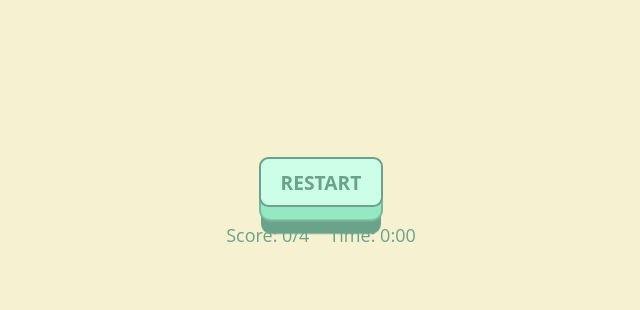
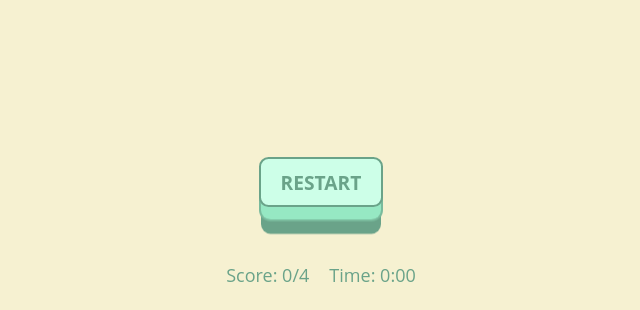
Before and after one commit to mssrisupang/WhereisKhaopod, a plain HTML site: page index.html in a window 1280 px wide. Shown: the top 310 px of the page, without its empty margins (319-959 px from the left). Drawn offline with Linux system fonts and the light colour scheme.

Commit message:
Update style.css

```diff
--- a/style.css
+++ b/style.css
@@ -44,7 +44,7 @@ body {
 
 /* Container for score and timer text on the second row */
 .control-text {
-  margin-bottom: 40px;
+  margin-top: 40px;
   display: flex;
   gap: 20px;
 }
```
